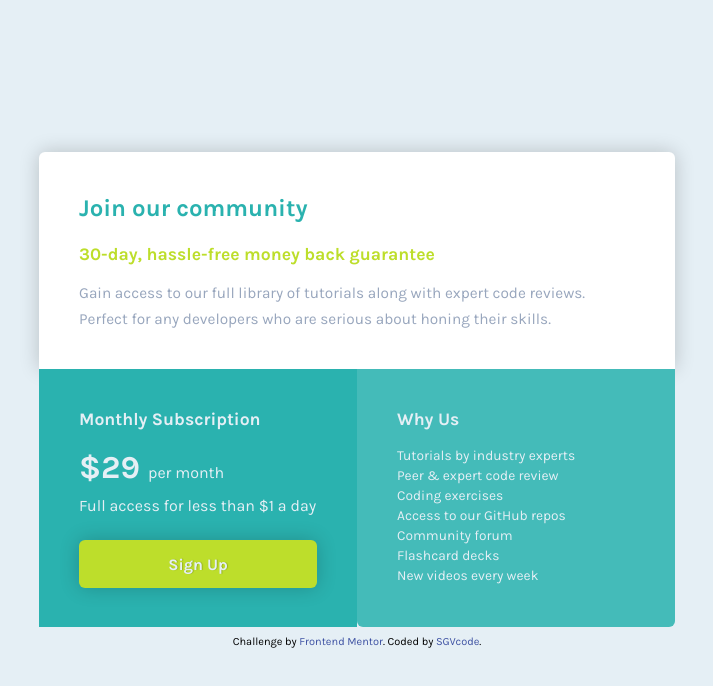
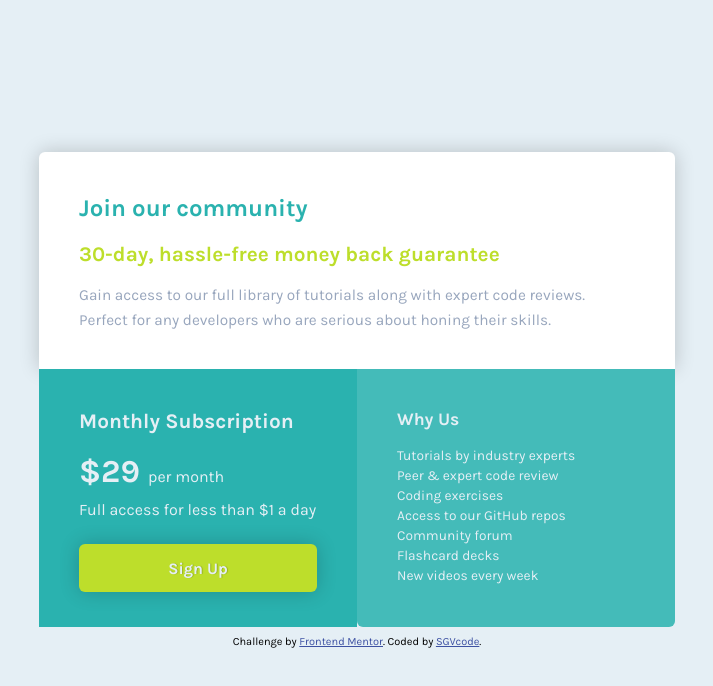
Before and after one commit to sgvcode/single-price-grid-component, a plain HTML site: page index.html in a window 1280 px wide. Shown: the whole page, without its empty margins (283-996 px from the left). Drawn offline with Linux system fonts and the light colour scheme.

Commit message:
Correct links and h1 added

```diff
--- a/index.html
+++ b/index.html
@@ -12,13 +12,13 @@
 <body>
   <main class="container">
     <section class="community">
-      <h2>Join our community</h2>
-      <h3>30-day, hassle-free money back guarantee</h3>
+      <h1>Join our community</h1>
+      <h2>30-day, hassle-free money back guarantee</h2>
       <p> Gain access to our full library of tutorials along with expert code reviews.
         Perfect for any developers who are serious about honing their skills.</p>
     </section>
     <section class="subscription">
-      <h3>Monthly Subscription</h3>
+      <h2>Monthly Subscription</h2>
       <span class="price">&dollar;29 </span>
       <span class="permonth">per month</span>
       <p>Full access for less than &dollar;1 a day</p>
--- a/styles.css
+++ b/styles.css
@@ -30,7 +30,9 @@ p {
   font-size: 16px;
 }
 
-h2 {
+
+
+h1, h2 {
   font-size: 1.3rem;
 }
 
@@ -43,10 +45,6 @@ li {
   font-size: .86rem;
   line-height: 20px;
   color: var(--light-gray);
-}
-
-a {
-  text-decoration: none;
 }
 
 /* ------------- MOBILE ----------- */
@@ -72,12 +70,12 @@ a {
   box-sizing: border-box;
 }
 
-.community h2 {
+.community h1 {
   color: var(--cyan);
   margin-bottom: 20px;
 }
 
-.community h3 {
+.community h2 {
   color: var(--bright-yellow);
   margin-bottom: 16px;
 }
@@ -97,7 +95,7 @@ a {
   box-sizing: border-box;
 }
 
-.subscription h3 {
+.subscription h2 {
   color: var(--light-gray);
   margin-bottom: 20px;
 }
@@ -176,7 +174,7 @@ button {
     padding: 42px 75px 35px 40px;
   }
 
-  .community h2 {
+  .community h1 {
     font-size: 1.5rem;
   }
 
```
